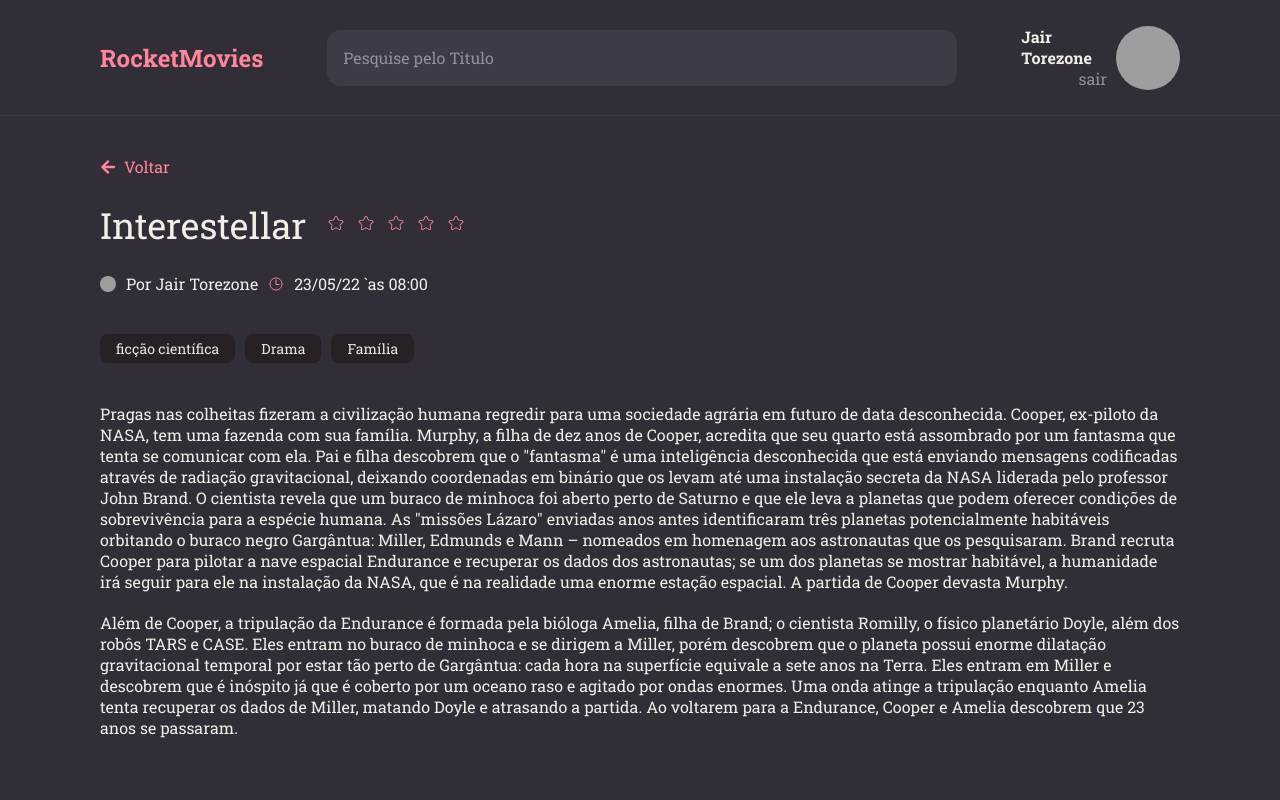
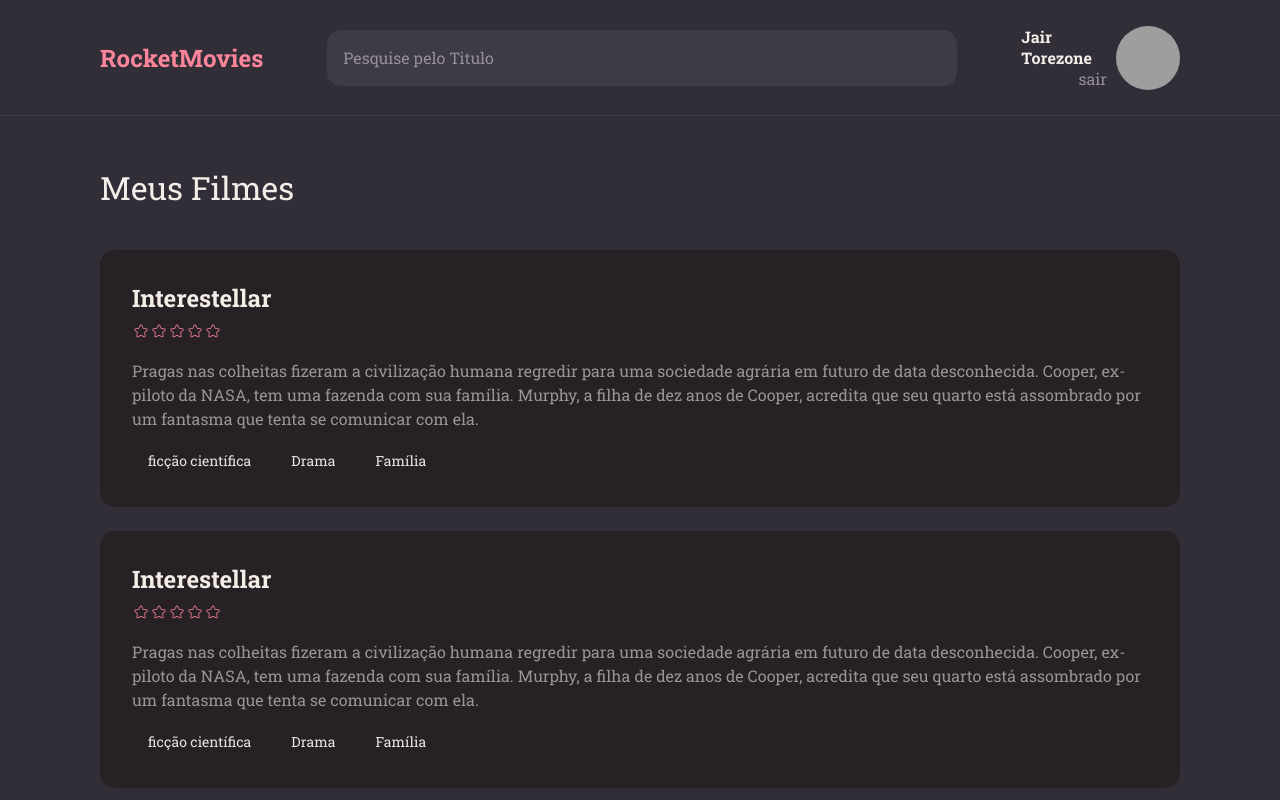
Before and after one commit to JairTorezone/rocketmovies-react, a React (Vite) app: page / in a window 1280 px wide. Built offline with nearby package versions, Linux system fonts and the light colour scheme; grey boxes are pictures that could not be loaded.

Commit message:
add Router, Route

```diff
--- a/package.json
+++ b/package.json
@@ -13,6 +13,7 @@
     "react": "^18.2.0",
     "react-dom": "^18.2.0",
     "react-icons": "^5.0.1",
+    "react-router-dom": "^6.22.0",
     "styled-components": "^6.1.8"
   },
   "devDependencies": {
--- a/src/main.jsx
+++ b/src/main.jsx
@@ -5,13 +5,13 @@ import { ThemeProvider } from "styled-components";
 import GlobalStyles from "./styles/global";
 import theme from "./styles/theme";
 
-import { Preview } from "./pages/Preview";
+import { Routes } from "./routes";
 
 ReactDOM.createRoot(document.getElementById("root")).render(
   <React.StrictMode>
     <ThemeProvider theme={theme}>
       <GlobalStyles />
-      <Preview />
+      <Routes />
     </ThemeProvider>
   </React.StrictMode>
 );
--- /dev/null
+++ b/src/routes/app.routes.jsx
@@ -0,0 +1,17 @@
+import { Routes, Route } from "react-router-dom";
+
+import { Home } from "../pages/Home";
+import { Movie } from "../pages/Movie";
+import { Profile } from "../pages/Profile";
+import { Preview } from "../pages/Preview";
+
+export function AppRoutes() {
+  return (
+    <Routes>
+      <Route path="/" element={<Home />} />
+      <Route path="/profile" element={<Profile />} />
+      <Route path="/preview" element={<Preview />} />
+      <Route path="/movie/:id" element={<Movie />} />
+    </Routes>
+  );
+}
--- /dev/null
+++ b/src/routes/index.jsx
@@ -0,0 +1,11 @@
+import { BrowserRouter } from "react-router-dom";
+
+import { AppRoutes } from "./app.routes";
+
+export function Routes() {
+  return (
+    <BrowserRouter>
+      <AppRoutes />
+    </BrowserRouter>
+  );
+}
```
Also changed, not shown: 1 other file (tests, documents, lock files or other folders).
